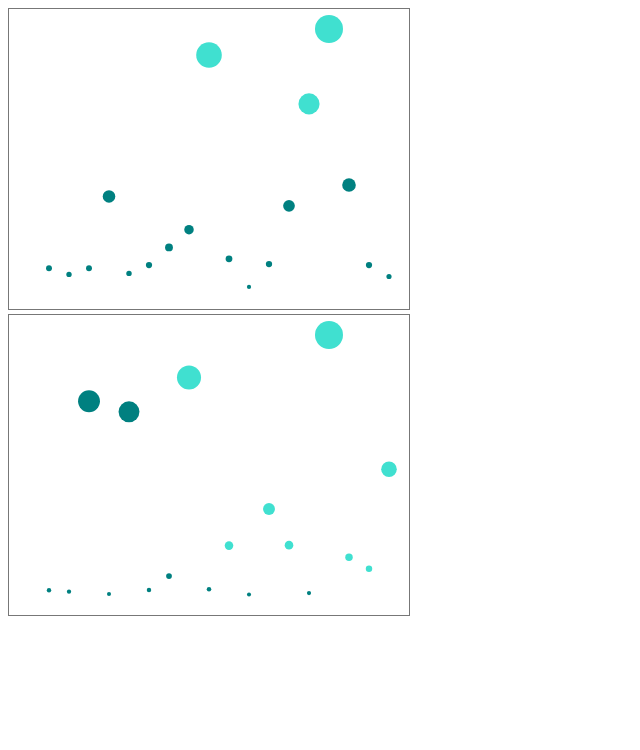
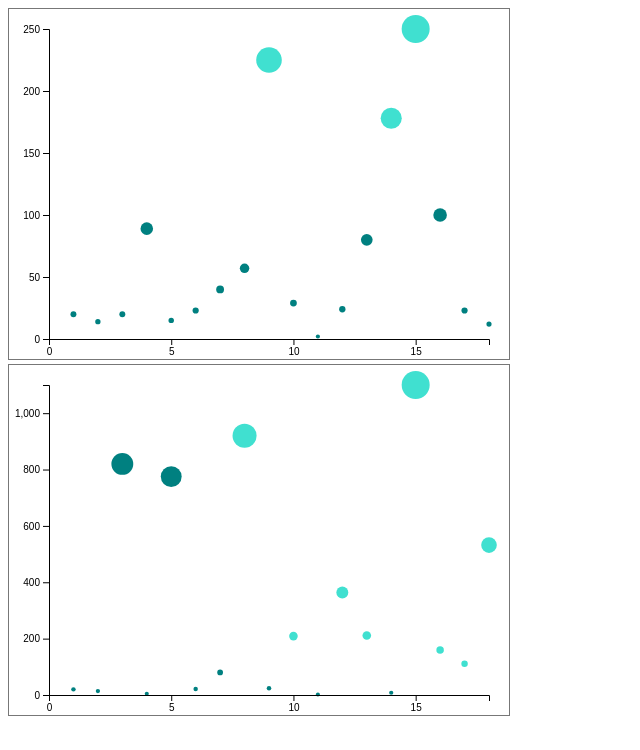
Before and after one commit to davidgailey/responsive-d3, a plain HTML site: page axes.html in a window 1280 px wide. Shown: the whole page, without its empty margins (0-640 px from the left). Drawn offline with nearby package versions, Linux system fonts and the light colour scheme.

Commit message:
adding axes as oop and formatting

```diff
--- a/axes.html
+++ b/axes.html
@@ -46,10 +46,12 @@
 		*/
 
 		var scatterplot = {
-			w: 400,
-			h: 300,
+			w: 500,
+			h: 350,
 			svg: "",
 			padding: 4,
+			xAxisPadding: 20,
+			yAxisPadding: 30,
 			dataset: [
 				{"month":1, "percentage":20},
 				{"month":2, "percentage":14},
@@ -71,19 +73,47 @@
 				{"month":18, "percentage":12}
 			],
 			yScale: function(data,value){
-				return (d3.scaleLinear()
+				var scale = d3.scaleLinear()
 						.domain([0, d3.max(data,function(d){return d.percentage;})])
-						.range([this.h-20,20]))(value);
+						.range([this.h-20,20]);
+				if(typeof value === "undefined"){
+					return scale;
+				}else{
+					return (scale)(value);
+				}
 			},
 			xScale: function(data,value){
-				return (d3.scaleLinear()
+				var scale = d3.scaleLinear()
 						.domain([0, d3.max(data,function(d){return d.month;})])
-						.range([20,this.w-20]))(value);
+						.range([40,this.w-20])
+				if(typeof value === "undefined"){
+					return scale;
+				}else{
+					return (scale)(value);
+				}
+
+
 			},
 			rScale: function(data,value){
 				return (d3.scaleLinear()
 						.domain([0, d3.max(data,function(d){return d.percentage;})])
 						.range([2,14]))(value);
+			},
+			xAxis: function(data){return d3.axisBottom(this.xScale(data)).ticks(5)},
+			yAxis: function(data){return d3.axisLeft(this.yScale(data)).ticks(5)},
+			appendAxes: function(data){
+				//xaxis
+				this.svg.append("g")
+					.attr("class","axis")
+					.attr("transform","translate(0," + (this.h-this.xAxisPadding) + ")")
+					.call(this.xAxis(data));
+
+				//yaxis
+				this.svg.append("g")
+					.attr("class","axis")
+					.attr("transform","translate(" + (this.yAxisPadding + 10) + ", 0)")
+					.call(this.yAxis(data));
+
 			},
 			createSVG: function(){
 				// create svg via d3 and set width and height
@@ -141,7 +171,10 @@
 					div.transition()
 						.duration(500)
 						.style("opacity",0);
-				})
+				});
+
+				// render axes
+				this.appendAxes(data);
 
 				// return this object for chainability
 				return this;
```
